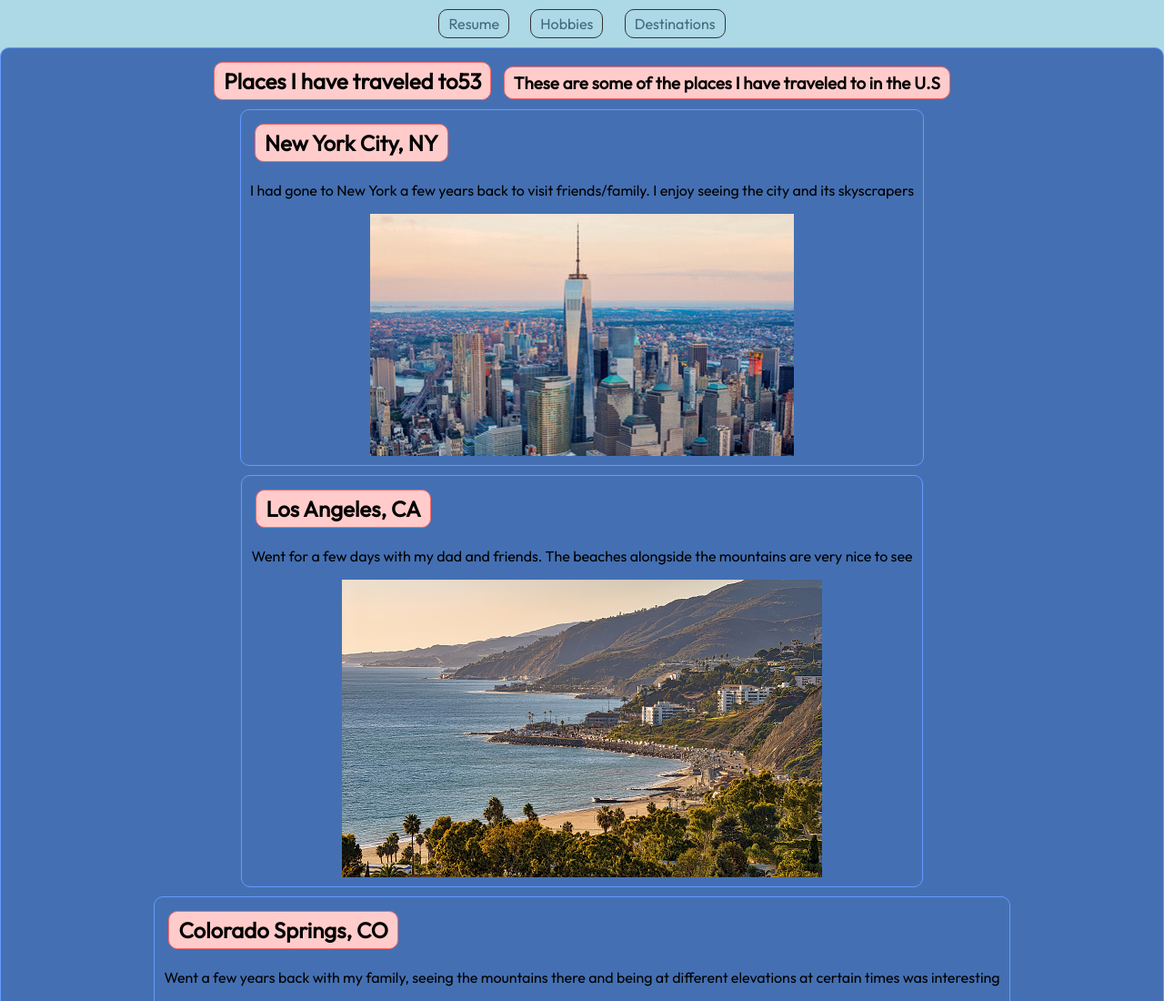
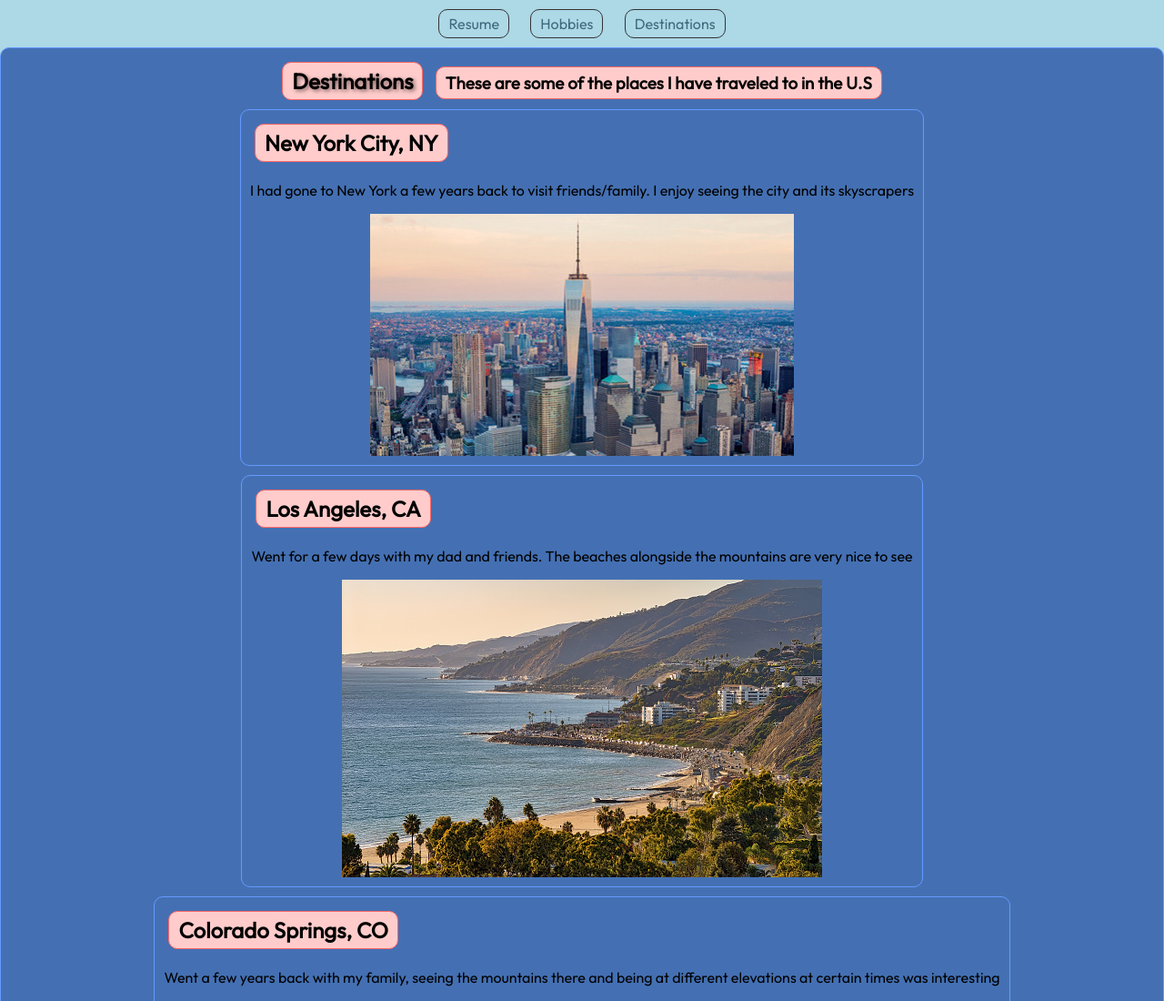
Before and after one commit to skaleeds/project2, a plain HTML site: page destinations.html in a window 1280 px wide. Shown: the top 1100 px of the page at 91% size. Drawn offline with Linux system fonts and the light colour scheme.

Commit message:
Change to css and destinations/hobbies
created fixed containers and ids for sections on the destinations page. Also made it so when the user hovers over a destination the background color of it changes

```diff
--- a/css/style.css
+++ b/css/style.css
@@ -32,6 +32,13 @@ section {
 	display: block;
 	text-align: center;
 	margin: 0 auto;
+}
+.destination:hover {
+	background-color: #EDCC1A;
+	transition: background-color 0.3s;
+}
+#page-title {
+	text-shadow: 2px 2px 4px rgba(0, 0, 0, 0.5);
 }
 img, iframe {
 	display: block;
--- a/destinations.html
+++ b/destinations.html
@@ -16,22 +16,22 @@
   </nav>
 
   <section class="destinations-section">
-    <h1 class="places-text">Places I have traveled to53</h1>
+    <h1 class="places-text" id="page-title">Destinations</h1>
     <h3>These are some of the places I have traveled to in the U.S</h3>
 
-    <section>
+    <section class="destination" id="nyc">
       <h2>New York City, NY</h2>
       <p>I had gone to New York a few years back to visit friends/family. I enjoy seeing the city and its skyscrapers</p>
       <img src="media/nyc.jpg" alt="New York City skyline with skyscrapers">
      </section>
 
-    <section>
+    <section class="destination" id="la">
       <h2>Los Angeles, CA</h2>
       <p>Went for a few days with my dad and friends. The beaches alongside the mountains are very nice to see</p>
       <img src="media/la.jpg" alt="Los Angeles beach with mountains backdrop">
     </section>
 
-    <section>
+    <section class="destination" id="co">
       <h2>Colorado Springs, CO</h2>
       <p>Went a few years back with my family, seeing the mountains there and being at different elevations at certain times was interesting</p>
       <img src="media/coloradosprings.jpg" alt="View of Colorado Springs mountain landscape">
```
Also changed, not shown: hobbies.html (+2 -0 lines).
